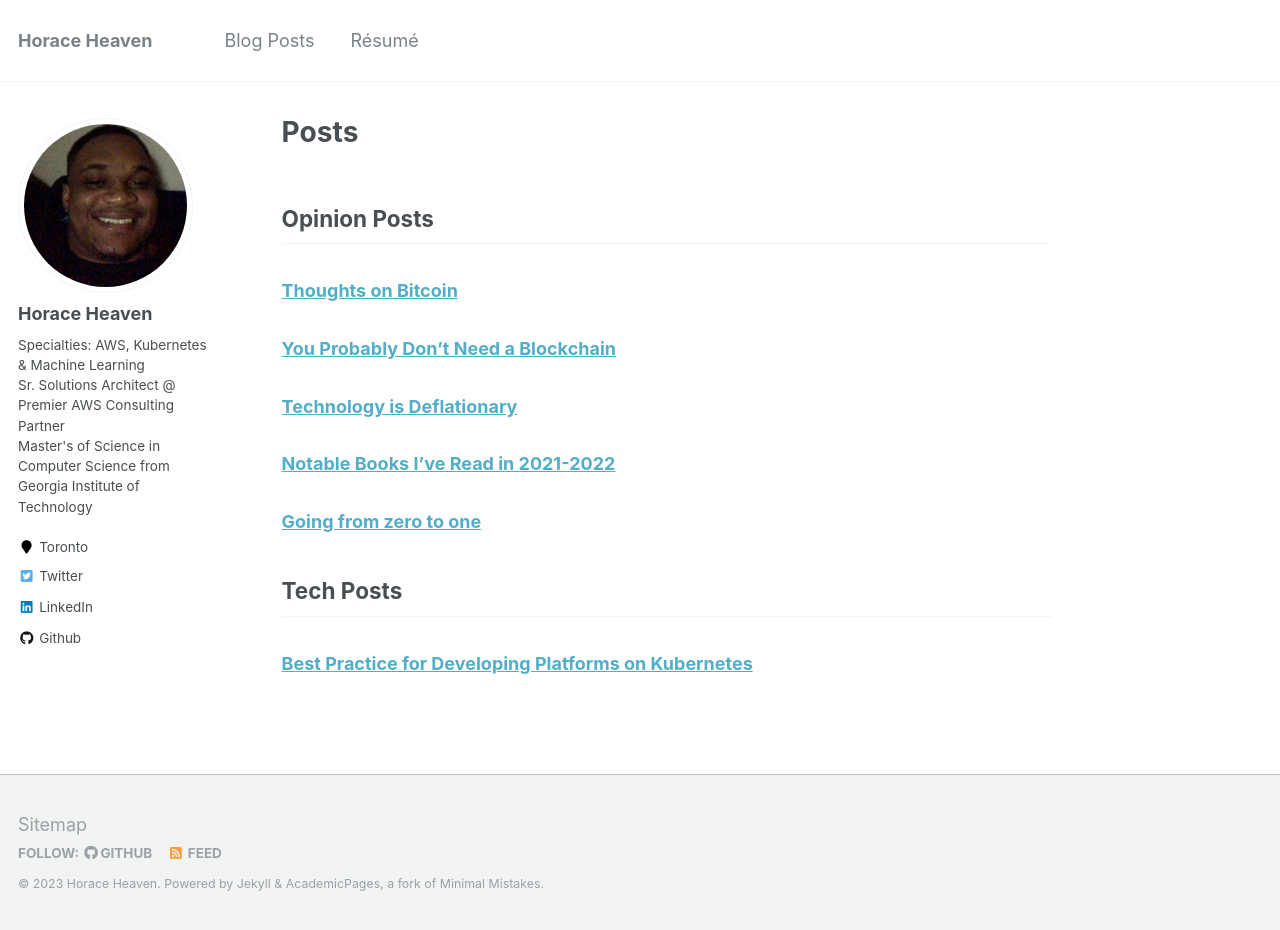
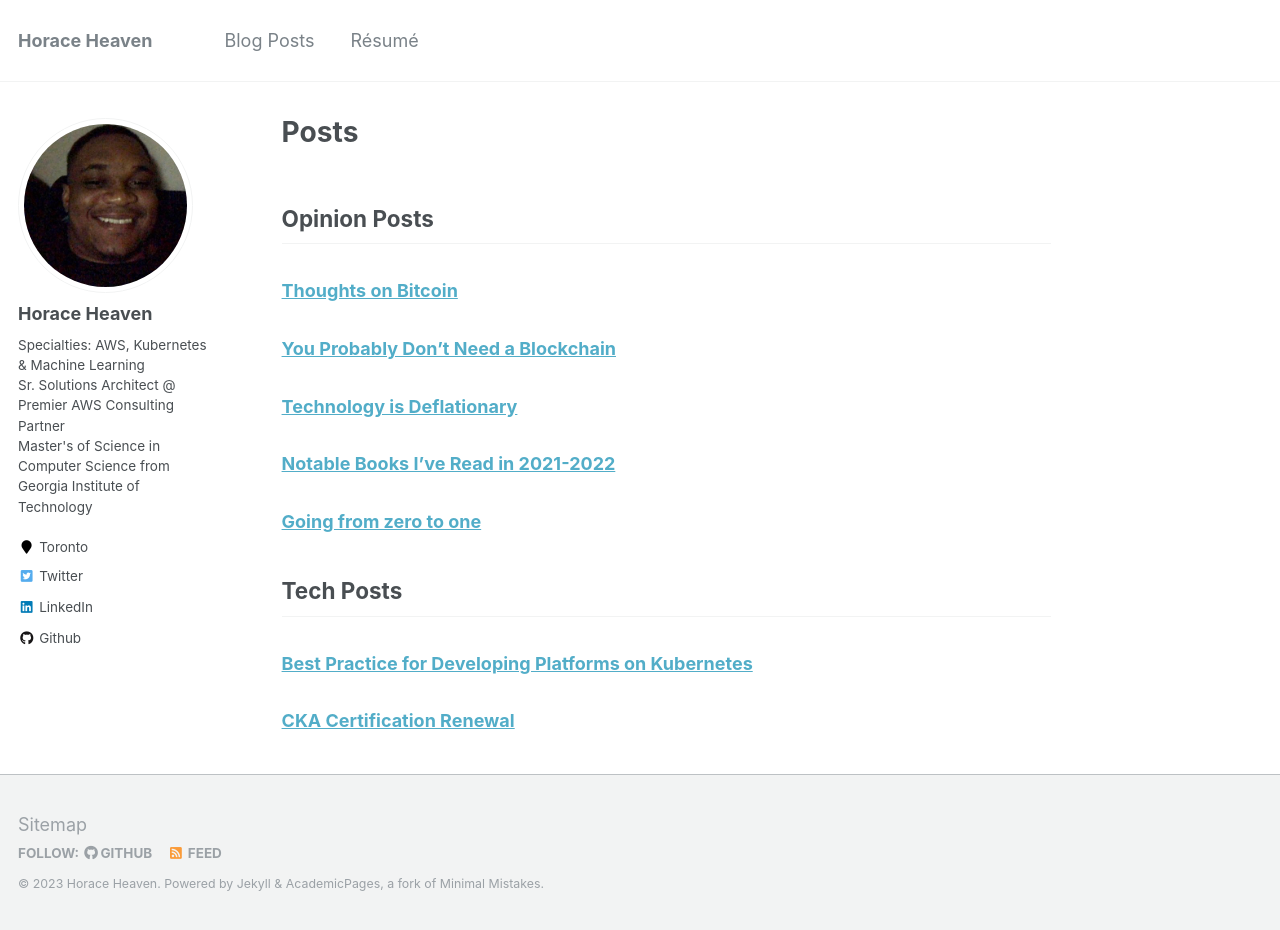
Before and after one commit to horaceheaven/horaceheaven.github.io, a Jekyll site: the page built from _pages/about.md, in a window 1280 px wide and 930 px high. Built offline with Jekyll 4.4.1, drawn with Linux system fonts in a browser that asks for light colours.

Commit message:
Update website

```diff
--- a/_pages/about.md
+++ b/_pages/about.md
@@ -23,3 +23,5 @@ redirect_from:
 ## Tech Posts
 
 ### [Best Practice for Developing Platforms on Kubernetes](/publications/kubernetes-best-practices)
+
+### [CKA Certification Renewal](/publications/cka-certification-renewal)
```
